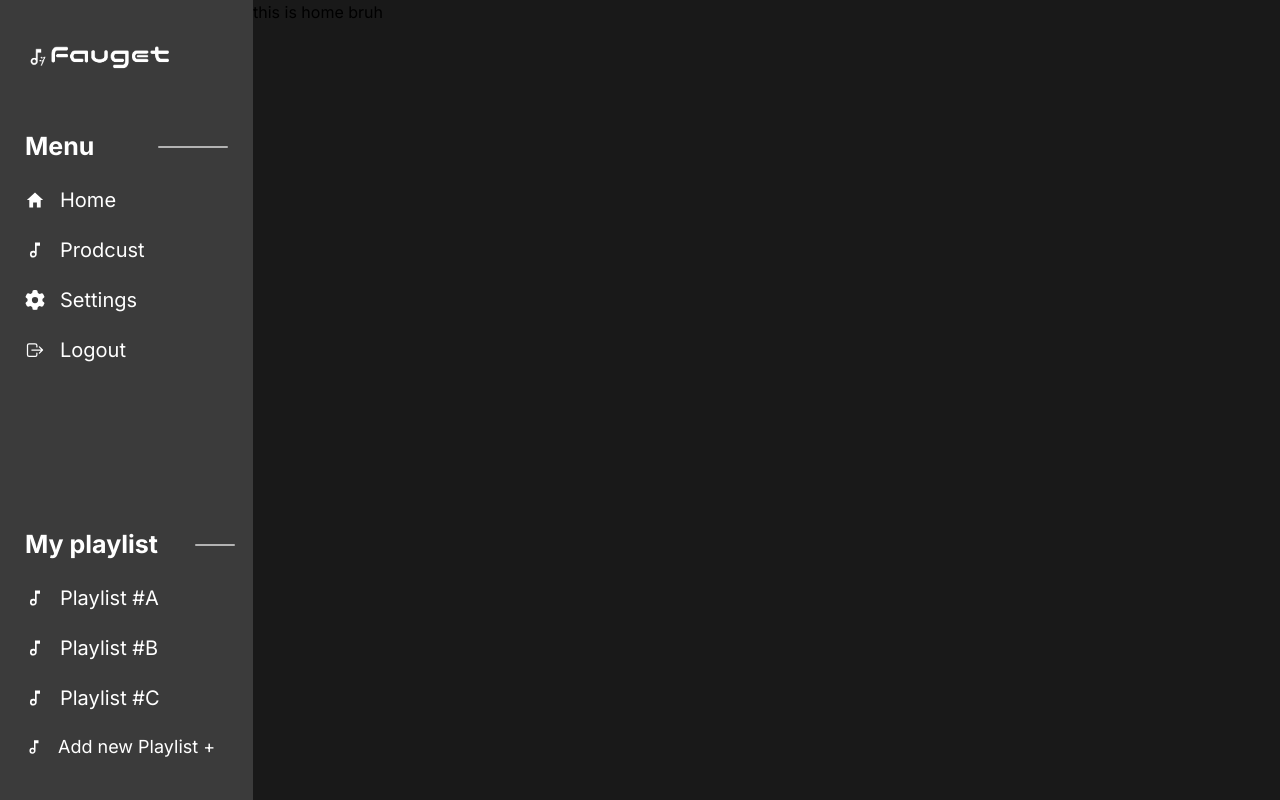
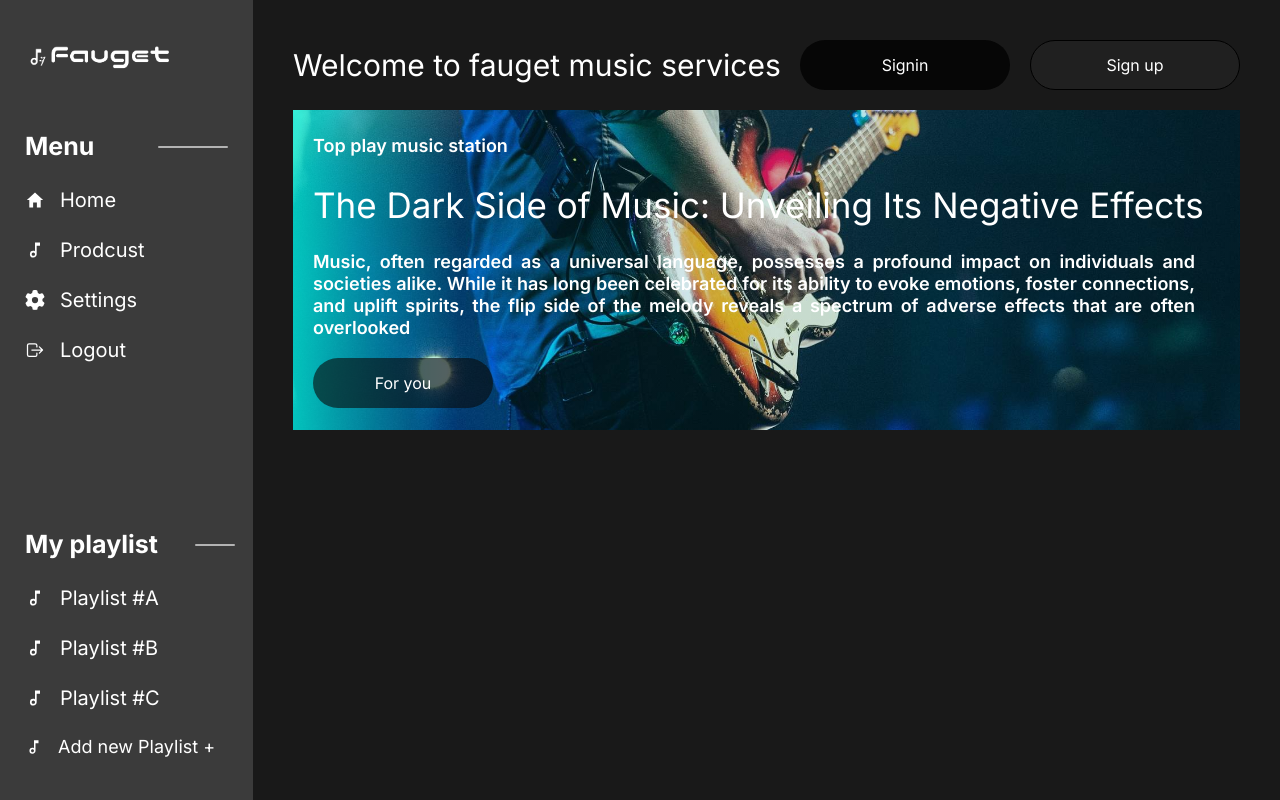
Before and after one commit to sakibsarkar/prodcust-app, a Next.js app: page / in a window 1280 px wide. Built offline with nearby package versions, Linux system fonts and the light colour scheme.

Commit message:
without logged in banner

```diff
--- /dev/null
+++ b/src/Components/AuthComponent.jsx
@@ -0,0 +1,11 @@
+import React from "react";
+
+const AuthComponent = () => {
+    return (
+        <div>
+
+        </div>
+    );
+};
+
+export default AuthComponent;
--- /dev/null
+++ b/src/Components/UnAuthComponent.jsx
@@ -0,0 +1,27 @@
+const UnAuthComponent = () => {
+    return (
+        <div className="flex flex-col justify-start items-start  gap-[20px] w-full">
+            <div className="w-full flex justify-between items-center ">
+                <h1 className="text-white text-[30px]">Welcome to fauget music services</h1>
+
+                <div className="flex justify-center items-center gap-[20px]">
+                    <button className="w-[210px] h-[50px] bg-[#060606] text-white rounded-full">Signin</button>
+                    <button className="w-[210px] h-[50px] bg-[#202020] text-white rounded-full border border-black">Sign up</button>
+                </div>
+            </div>
+
+
+            <div className="banner bannerImg text-white flex flex-col justify-center items-start gap-[20px] w-full">
+                <p className="font-[600] text-[18px]">Top play music station</p>
+                <h1 className="font-[400] text-[35px]">The Dark Side of Music: Unveiling Its Negative Effects</h1>
+                <p className="font-[600] text-[18px] w-[882px] leading-[21.78px] text-justify">Music, often regarded as a universal language, possesses a profound impact on individuals and societies alike. While it has long been celebrated for its ability to evoke emotions, foster connections, and uplift spirits, the flip side of the melody reveals a spectrum of adverse effects that are often overlooked</p>
+                <button className="w-[180px] h-[50px] rounded-full bg-[#09090999]">For you</button>
+            </div>
+
+
+
+        </div>
+    );
+};
+
+export default UnAuthComponent;
--- a/src/app/globals.css
+++ b/src/app/globals.css
@@ -4,6 +4,9 @@
 @import url('https://fonts.googleapis.com/css2?family=Inter:wght@100..900&display=swap');
 
 
+* {
+  font-family: "Inter", sans-serif;
+}
 
 .children {
   width: calc(100% - 253px);
@@ -56,9 +59,17 @@
 
 }
 
+.banner {
+  width: 100%;
+  height: 320px;
+  padding: 20px;
+}
 
 
+.bannerImg {
+  background: linear-gradient(270deg, rgba(0, 113, 130, 0.184) 82.4%, rgba(3, 238, 210, 0.8) 100%), url("../../public/bannerUnauth.jpg");
+  background-size: cover;
+  background-repeat: no-repeat;
 
-* {
-  font-family: "Inter", sans-serif;
+
 }
--- a/src/app/layout.js
+++ b/src/app/layout.js
@@ -19,7 +19,7 @@ export default function RootLayout({ children }) {
             <Sidebar />
           </div>
 
-          <div className="children bg-[#191919]">
+          <div className="children bg-[#191919] p-[40px]">
             {children}
           </div>
 
--- a/src/app/page.js
+++ b/src/app/page.js
@@ -1,9 +1,10 @@
 import React from "react";
+import UnAuthComponent from "@/Components/UnAuthComponent";
 
 const Home = () => {
     return (
-        <div>
-            this is home bruh
+        <div className="flex flex-col justify-start items-start gap-[50px]">
+            <UnAuthComponent />
         </div>
     );
 };
```
Also changed, not shown: public/bannerUnauth.jpg (added).
